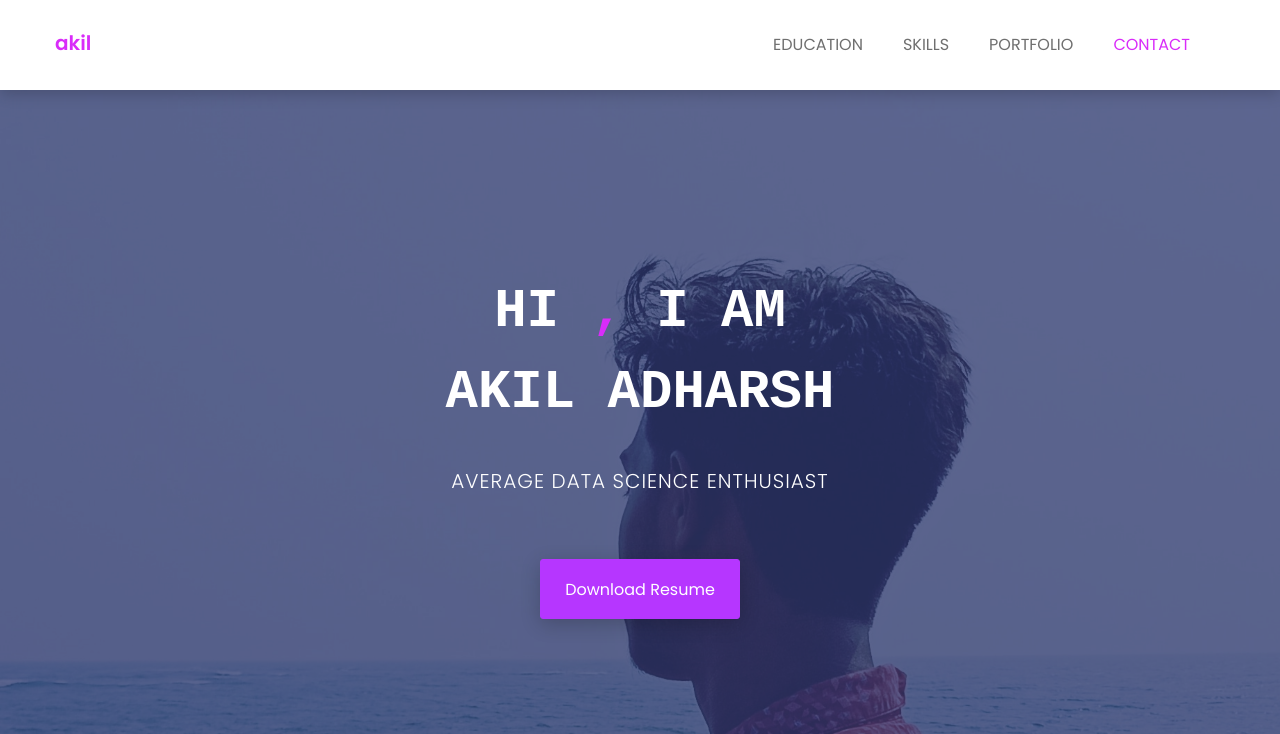
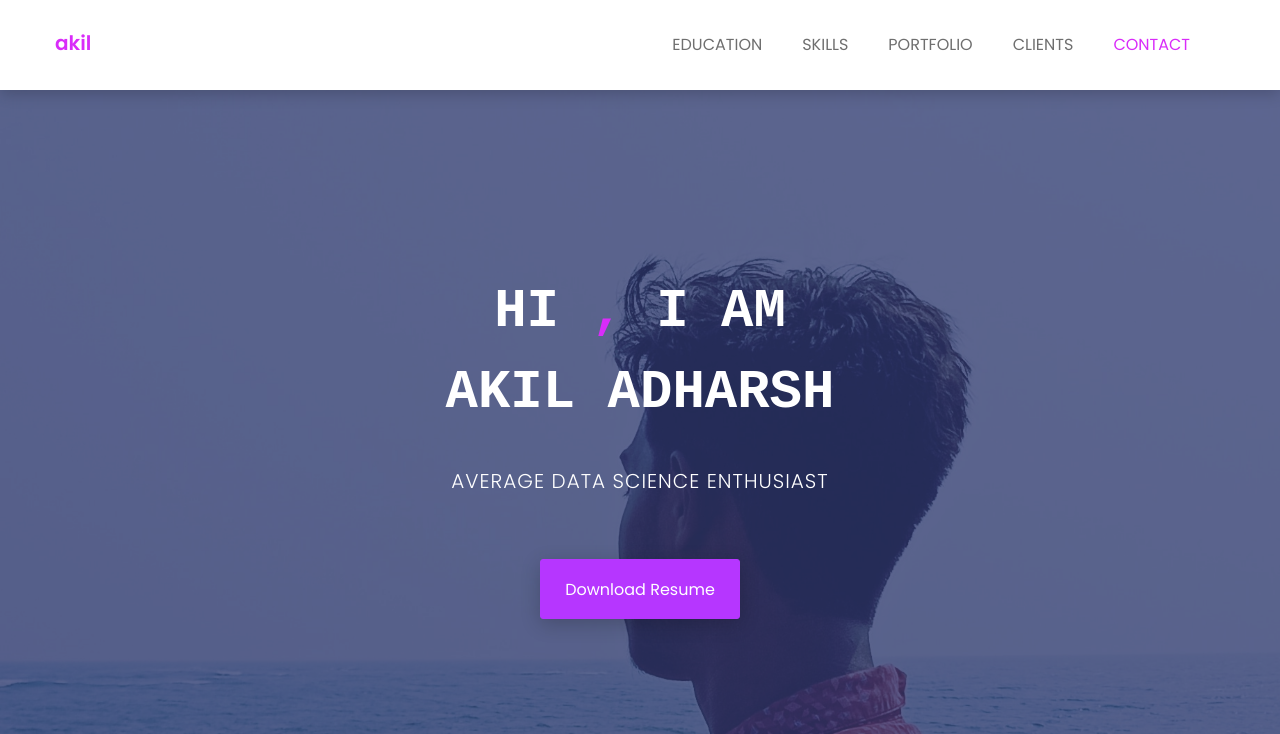
Before and after one commit to Akiladharsh/akiladharsh.github.io, a plain HTML site: page index.html in a window 1280 px wide. Shown: the top 734 px of the page. Drawn offline with nearby package versions, Linux system fonts and the light colour scheme.

Commit message:
Update index.html

```diff
--- a/index.html
+++ b/index.html
@@ -83,7 +83,7 @@
 			                    <!-- <li class="smooth-menu"><a href="#experience">experience</a></li> -->
 			                    <!-- <li class="smooth-menu"><a href="#profiles">profile</a></li> -->
 			                    <li class="smooth-menu"><a href="#portfolio">portfolio</a></li>
-			                    <!-- <li class="smooth-menu"><a href="#clients">clients</a></li> -->
+			                    <li class="smooth-menu"><a href="#clients">clients</a></li>
 			                    <li class="smooth-menu"><a href="#contact">contact</a></li>
 			                </ul><!--/.nav -->
 			            </div><!-- /.navbar-collapse -->
```
